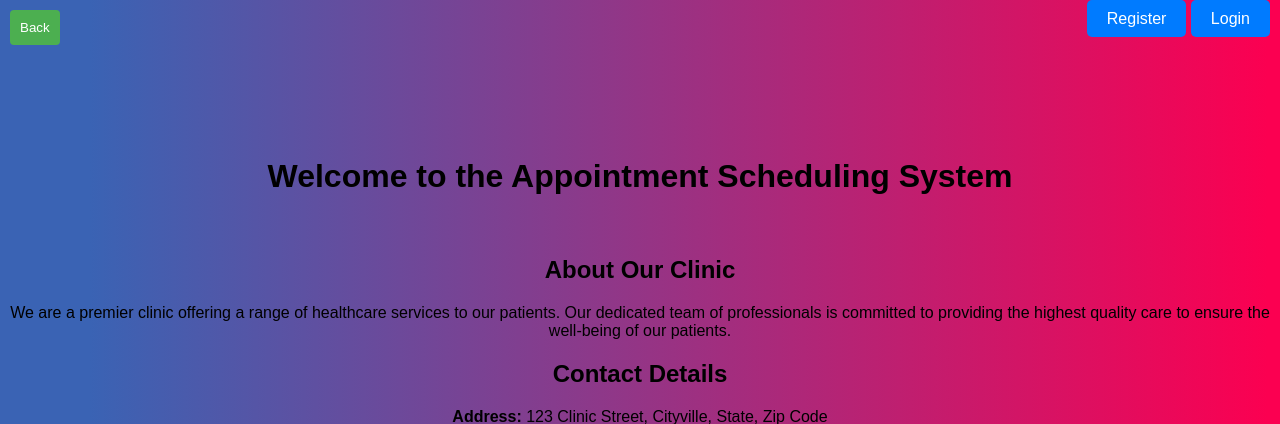
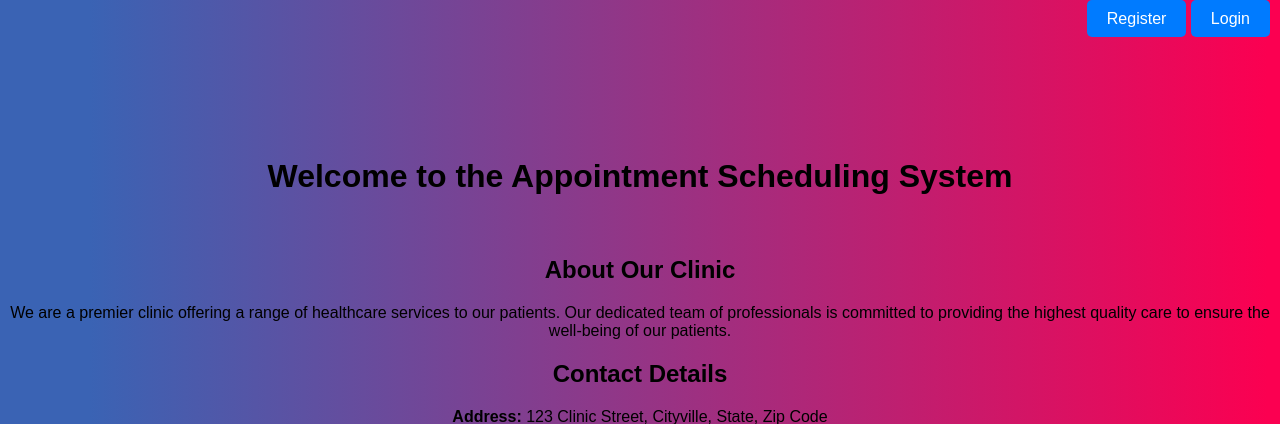
Before and after one commit to lavuchandu169/Appointment-scheduling-system-for-a-clinic, a Flask app: page / in a window 1280 px wide. Shown: the top 424 px of the page. Run offline with Flask 3, Linux system fonts and the light colour scheme.

Commit message:
Update index.html

```diff
--- a/templates/index.html
+++ b/templates/index.html
@@ -9,7 +9,7 @@
 <body>
     <div class="container">
         <!-- Back Button -->
-        <button onclick="history.back()" style="position: absolute; top: 10px; left: 10px;">Back</button>
+
         <!-- Register and Login Buttons -->
         <div style="position: absolute; top: 10px; right: 10px;">
             <a href="/register" class="btn">Register</a>
```
